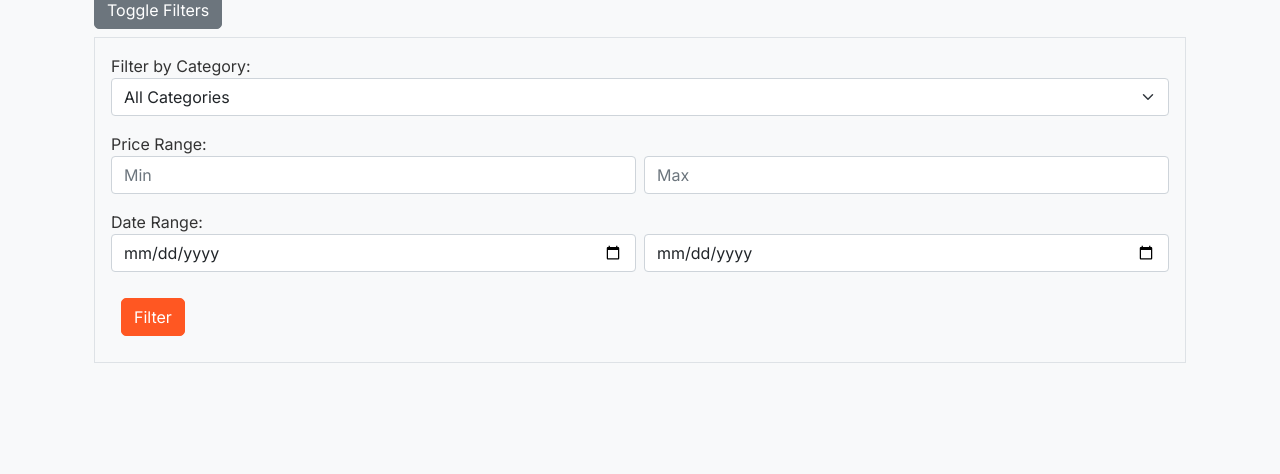
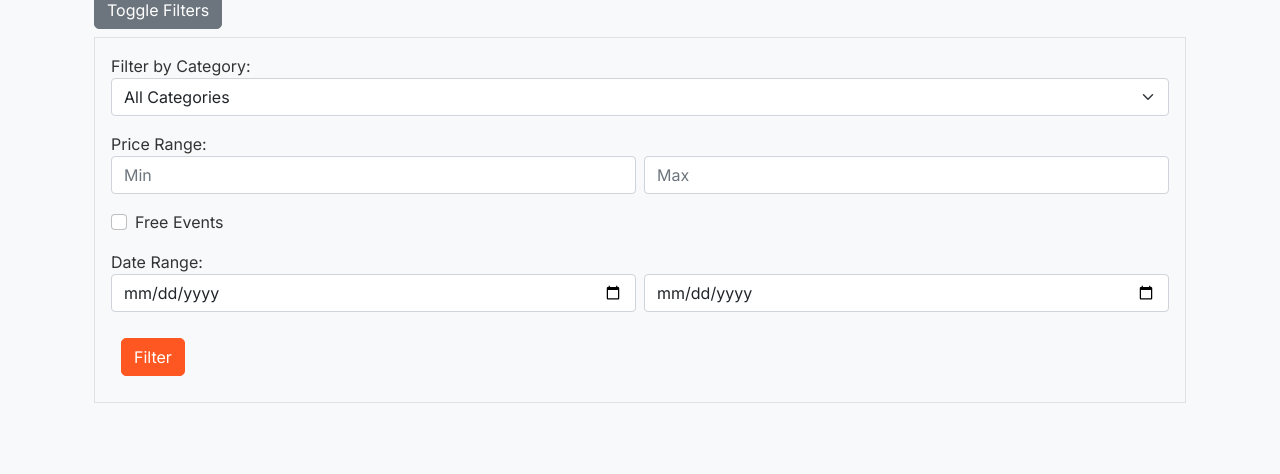
Before and after one commit to Ojay97-hub/event-scheduler, a Django app: page /events/ in a window 1280 px wide, after a click on "Toggle Filters". Shown: the part 209-683 px from the top of the page. Run offline with Django 3.2, Linux system fonts and the light colour scheme; data that the repository does not hold is empty; some libraries are stand-ins or nearby versions.

Commit message:
added filter for free events on event list

```diff
--- a/events/models.py
+++ b/events/models.py
@@ -4,7 +4,7 @@ from django.contrib.auth.models import User
 # Create your models here.
 class Event(models.Model):
     """
-    An event with details such as its title, date, time, location, description, capacity,
+    An event with details such as its title, date, time, location, description, capacity, price/free,
     and associated category.
     """
 
--- a/events/templates/events/event_list.html
+++ b/events/templates/events/event_list.html
@@ -29,6 +29,11 @@
                         <input type="number" id="price-min" name="price_min" class="form-control me-2" placeholder="Min" value="{{ request.GET.price_min }}">
                         <input type="number" id="price-max" name="price_max" class="form-control" placeholder="Max" value="{{ request.GET.price_max }}">
                     </div>
+                </div>
+
+                <div class="mb-3 form-check">
+                    <input type="checkbox" class="form-check-input" id="free-events" name="free" {% if request.GET.free %}checked{% endif %}>
+                    <label class="form-check-label" for="free-events">Free Events</label>
                 </div>
 
                 <div class="mb-3">
--- a/events/views.py
+++ b/events/views.py
@@ -20,6 +20,7 @@ class EventsList(generic.ListView):
         date_end = self.request.GET.get('date_end', '')
         price_min = self.request.GET.get('price_min', '')
         price_max = self.request.GET.get('price_max', '')
+        free_only = self.request.GET.get('free', '')
 
         # filter by category
         if category:
@@ -35,6 +36,9 @@ class EventsList(generic.ListView):
                 queryset = queryset.filter(price__lte=float(price_max))
             except ValueError:
                 pass
+        # filter by free
+        if free_only:
+            queryset = queryset.filter(price__isnull=True)
         # filter by dates
         if date_start:
             queryset = queryset.filter(date__gte=date_start)  # Filter for events on or after the start date
@@ -122,7 +126,7 @@ def register_for_event(request, event_id):
         else:
             Registration.objects.create(user=request.user, event=event)
             messages.success(request, 'You have successfully registered for the event!')
-            return redirect('Event_Page')
+            return redirect('Event_List')
 
     return render(request, 'events/event_detail.html', {'event': event})
 
```
